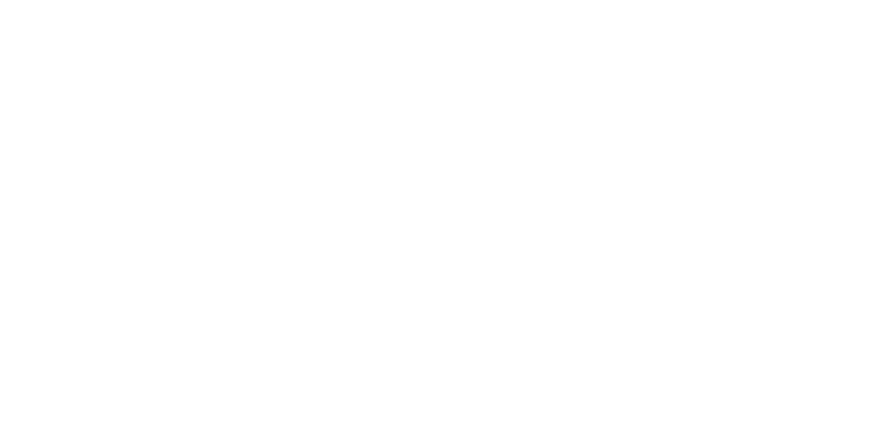
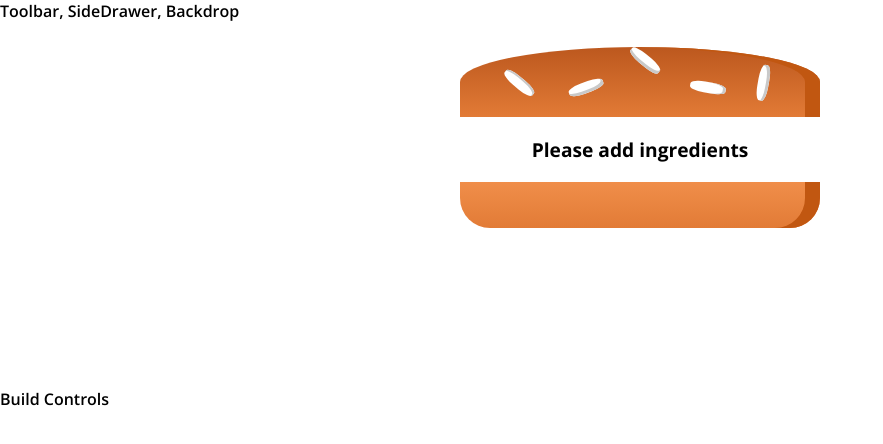
Before and after one commit to RohitChiki/burger-builder, a React app: page / in a window 1280 px wide. Shown: the top 444 px of the page, without its empty margins (0-883 px from the left). Built offline with nearby package versions, Linux system fonts and the light colour scheme.

Commit message:
basic burger added

```diff
--- a/package.json
+++ b/package.json
@@ -49,6 +49,7 @@
     "postcss-preset-env": "6.7.0",
     "postcss-safe-parser": "5.0.2",
     "prompts": "2.4.0",
+    "prop-types": "^15.7.2",
     "react": "^17.0.1",
     "react-app-polyfill": "^2.0.0",
     "react-dev-utils": "^11.0.1",
--- a/src/App.js
+++ b/src/App.js
@@ -1,10 +1,17 @@
+import React, {Component} from 'react';
+import Layout from './components/Layout/Layout';
+import BurgerBuilder from './containers/BurgerBuilder/BurgerBuilder';
 
-
-function App() {
-  return (
-    <div className="App">
-    </div>
-  );
+class App extends Component {
+  render() {
+    return (
+      <div>
+          <Layout>
+            <BurgerBuilder/>
+          </Layout>
+      </div>
+    );
+  }
 }
 
 export default App;
--- /dev/null
+++ b/src/components/Burger/Burger.css
@@ -0,0 +1,17 @@
+.Burger {
+    width: 100%;
+    margin: auto;
+    height: 150px;
+    overflow: scroll;
+    text-align: center;
+    font-weight: bold;
+    font-size: 1.2rem;
+}
+
+@media (min-width : 500px) and (min-height : 401px) {
+    .Burger {
+        width: 450px;
+        height: 350px;
+        overflow: scroll;
+    }
+}
--- /dev/null
+++ b/src/components/Burger/Burger.js
@@ -0,0 +1,28 @@
+import React from 'react';
+import BurgerIngredient from '../Burger/BurgerIngredient/BurgerIngredient';
+import './Burger.css';
+
+const burger = (props)  => {
+    let transformedIngreients = Object.keys(props.ingredients)
+            .map(igKey => {
+                return [...Array(props.ingredients[igKey])].map((_, i) =>
+                {
+                    return <BurgerIngredient key={igKey + i} type={igKey}/>
+                })
+            })
+            .reduce((arr, el) => {
+                return arr.concat(el);
+            }, []);
+    if(transformedIngreients.length === 0) {
+        transformedIngreients = <p>Please add ingredients</p>
+    }
+    return (
+        <div className="Burger">
+            <BurgerIngredient type="bread-top"/>
+            {transformedIngreients }
+            <BurgerIngredient type="bread-bottom"/>
+        </div>
+    );
+}
+
+export default burger;
--- /dev/null
+++ b/src/components/Burger/BurgerIngredient/BurgerIngredient.css
@@ -0,0 +1,113 @@
+.BreadBottom {
+    height: 13%;
+    width: 80%;
+    background: linear-gradient(#F08E4A, #e27b36);
+    border-radius: 0 0 30px 30px;
+    box-shadow: inset -15px 0 #c15711;
+    margin: 2% auto;
+}
+
+.BreadTop {
+    height: 20%;
+    width: 80%;
+    background: linear-gradient(#bc581e, #e27b36);
+    border-radius: 50% 50% 0 0;
+    box-shadow: inset -15px 0 #c15711;
+    margin: 2% auto;
+    position: relative;
+}
+
+.Seeds1 {
+    width: 10%;
+    height: 15%;
+    position: absolute;
+    background-color: white;
+    left: 30%;
+    top: 50%;
+    border-radius: 40%;
+    transform: rotate(-20deg);
+    box-shadow: inset -2px -3px #c9c9c9;
+}
+
+.Seeds1:after {
+    content: "";
+    width: 100%;
+    height: 100%;
+    position: absolute;
+    background-color: white;
+    left: -170%;
+    top: -260%;
+    border-radius: 40%;
+    transform: rotate(60deg);
+    box-shadow: inset -1px 2px #c9c9c9;
+  }
+
+.Seeds1:before {
+    content: "";
+    width: 100%;
+    height: 100%;
+    position: absolute;
+    background-color: white;
+    left: 180%;
+    top: -50%;
+    border-radius: 40%;
+    transform: rotate(60deg);
+    box-shadow: inset -1px -3px #c9c9c9;
+  }
+
+  .Seeds2 {
+    width: 10%;
+    height: 15%;
+    position: absolute;
+    background-color: white;
+    left: 64%;
+    top: 50%;
+    border-radius: 40%;
+    transform: rotate(10deg);
+    box-shadow: inset -3px 0 #c9c9c9;
+  }
+
+  .Seeds2:before {
+    content: "";
+    width: 100%;
+    height: 100%;
+    position: absolute;
+    background-color: white;
+    left: 150%;
+    top: -130%;
+    border-radius: 40%;
+    transform: rotate(90deg);
+    box-shadow: inset 1px 3px #c9c9c9;
+  }
+
+
+.Meat {
+    width: 80%;
+    height: 8%;
+    background: linear-gradient(#7f3608, #702e05);
+    margin: 2% auto;
+    border-radius: 15px;
+}
+
+.Cheese {
+    width: 90%;
+    height: 4.5%;
+    margin: 2% auto;
+    background: linear-gradient(#f4d004, #d6bb22);
+    border-radius: 20px;
+}
+
+.Salad {
+    width: 85%;
+    height: 7%;
+    margin: 2% auto;
+    background: linear-gradient(#228c1d, #91ce50);
+    border-radius: 20px;
+}
+
+.Bacon {
+    width: 80%;
+    height: 3%;
+    background: linear-gradient(#bf3813, #c45e38);
+    margin: 2% auto;
+}
--- /dev/null
+++ b/src/components/Burger/BurgerIngredient/BurgerIngredient.js
@@ -0,0 +1,43 @@
+import React from 'react';
+import PropTypes from 'prop-types';
+import './BurgerIngredient.css'
+
+
+const bugerIngredient = (props) => {
+    let ingredient = null;
+    switch(props.type)
+    {
+        case ('bread-bottom'):
+            ingredient = <div className="BreadBottom"></div>;
+            break;
+        case ('bread-top'):
+            ingredient = (
+                <div className="BreadTop">
+                    <div className="Seeds1"></div>
+                    <div className="Seeds2"></div>
+                </div>
+            )
+        break;
+        case ('meat'):
+            ingredient = <div className='Meat'></div>
+            break;
+        case ('cheese'):
+            ingredient = <div className='Cheese'></div>
+            break;
+        case ('bacon'):
+            ingredient = <div className='Bacon'></div>
+            break;
+        case ('salad'):
+            ingredient = <div className='Salad'></div>
+            break;
+        default:
+            ingredient = null;
+    }
+    return ingredient;
+};
+
+bugerIngredient.propTypes = {
+    type: PropTypes.string.isRequired
+}
+
+export default bugerIngredient;
--- /dev/null
+++ b/src/components/Layout/Layout.css
@@ -0,0 +1,3 @@
+.Content {
+    margin-top: 16px;
+}
--- /dev/null
+++ b/src/components/Layout/Layout.js
@@ -0,0 +1,13 @@
+import React from 'react';
+import Aux from '../../hoc/Auxiliary';
+import classes from './Layout.css'
+const layout = (props) => (
+    <Aux>
+        <div>Toolbar, SideDrawer, Backdrop</div>
+        <main className="Content">
+            {props.children}
+        </main>
+    </Aux>
+);
+
+export default layout;
--- /dev/null
+++ b/src/containers/BurgerBuilder/BurgerBuilder.js
@@ -0,0 +1,28 @@
+import React, {Component} from 'react';
+import Auxiliary from '../../hoc/Auxiliary';
+import Burger from '../../components/Burger/Burger';
+
+class BurgerBuilder extends Component {
+    // constructor(props) {
+    //     super(props);
+    //     this.state = {};
+    // }
+    state = {
+        ingredients: {
+            salad: 0,
+            bacon: 0,
+            cheese: 0,
+            meat: 0
+        }
+    };
+    render() {
+        return (
+            <Auxiliary>
+                <Burger ingredients={this.state.ingredients}/>
+                <div>Build Controls</div>
+            </Auxiliary>
+        );
+    }
+}
+
+export default BurgerBuilder;
--- /dev/null
+++ b/src/hoc/Auxiliary.js
@@ -0,0 +1,3 @@
+const aux  = (props) => props.children;
+
+export default aux;
--- a/src/index.css
+++ b/src/index.css
@@ -1,6 +1,6 @@
 body {
   margin: 0;
-  font-family: sans-serif;
+  font-family: "Open Sans", sans-serif;
   -webkit-font-smoothing: antialiased;
   -moz-osx-font-smoothing: grayscale;
 }
```
Also changed, not shown: 2 other files (tests, documents, lock files or other folders).
